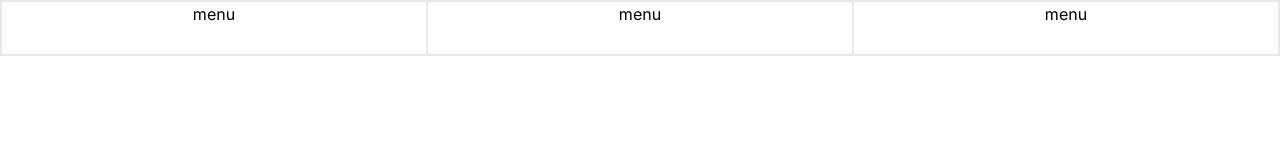
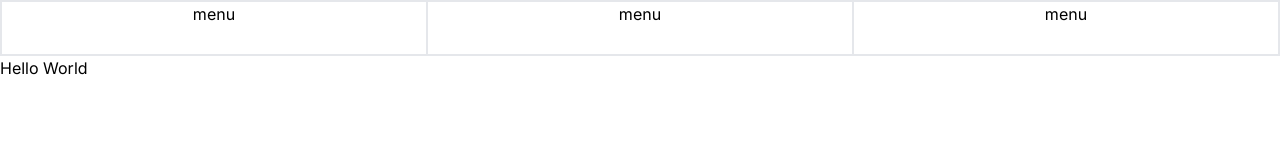
Before and after one commit to kusanohatsumi/yurumetabi, a Next.js app: page / in a window 1280 px wide. Shown: the top 160 px of the page. Built offline with nearby package versions, Linux system fonts and the light colour scheme.

Commit message:
update mainpage
add Title

```diff
--- a/src/app/page.tsx
+++ b/src/app/page.tsx
@@ -1,5 +1,9 @@
 import Image from "next/image";
 
 export default function Home() {
-  return <></>;
+  return (
+    <>
+      <h1>Hello World</h1>
+    </>
+  );
 }
```
